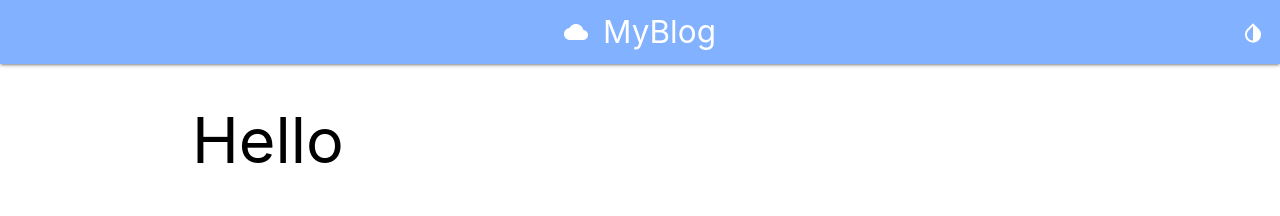
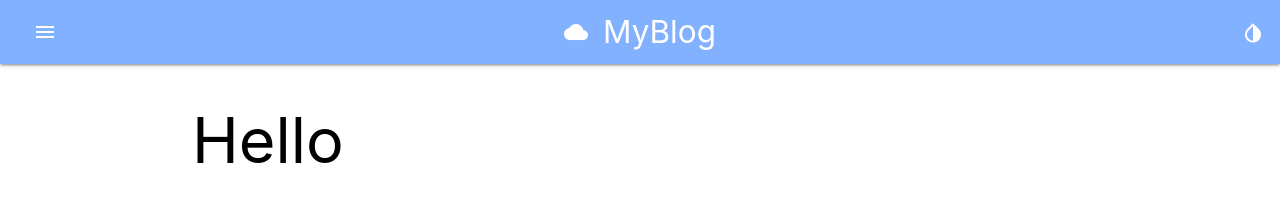
Before and after one commit to congeal/mini-material-doc, a Jekyll site: the page built from index.md, in a window 1280 px wide. Shown: the top 216 px of the page. Built offline with Jekyll 4.4.1, drawn with Linux system fonts in a browser that asks for light colours; nearby versions of some CDN libraries; our own code applies the rules of GitHub Pages for plain Markdown files.

Commit message:
sidenav layout

```diff
--- a/_includes/navbar.html
+++ b/_includes/navbar.html
@@ -1,15 +1,33 @@
 <div class="navbar-fixed">
-    <nav>
-        <div class="nav-wrapper main-nav">
-            <a href="#" data-target="nav-mobile" class="sidenav-trigger"><i class="material-icons">menu</i></a>
+    <nav class="main-nav">
+        <div class="nav-wrapper">
+            <ul class="left">
+                <a href="#" data-target="slide-out" class="sidenav-trigger show-on-large"><i class="material-icons">menu</i></a>
+            </ul>
             <a href="#" class="brand-logo center"><i class="material-icons">cloud</i>{{ site.title }}</a>
             <ul class="right">
-                <li><a href="#" id="theme-toggle" class="waves-effect waves-light" onclick="modeSwitcher()"><i class="material-icons">invert_colors</i></a></li>
+                <li><a href="#" id="theme-toggle" class="waves-effect waves-light" onclick="modeSwitcher()"><i
+                            class="material-icons">invert_colors</i></a></li>
             </ul>
         </div>
     </nav>
 </div>
 
-<ul class="sidenav" id="nav-mobile">
-    <li>Something</li>
+<ul id="slide-out" class="sidenav">
+    <li>
+        <div class="user-view">
+            <div class="background">
+            </div>
+            <!-- <a href="#user"><img class="circle" src="images/yuna.jpg"></a> -->
+            <a href="#name"><span class="ame">John Doe</span></a>
+            <a href="#email"><span class="mail">jdandturk@gmail.com</span></a>
+        </div>
+    </li>
+    <li class="active"><a href="#!"><i class="material-icons">cloud</i>First Link With Icon</a></li>
+    <li><a href="#!">Second Link</a></li>
+    <li>
+        <div class="divider"></div>
+    </li>
+    <li><a class="subheader">Subheader</a></li>
+    <li><a class="waves-effect" href="#!">Third Link With Waves</a></li>
 </ul>
--- a/_layouts/default.html
+++ b/_layouts/default.html
@@ -1,5 +1,7 @@
 {% include header.html %}
-{% include navbar.html %}
+<head>
+    {% include navbar.html %}
+</head>
 <main>
     <div class="container browser-default-uls">
         {{ content }}
--- a/assets/css/main.scss
+++ b/assets/css/main.scss
@@ -12,8 +12,22 @@ body {
   flex-direction: column;
 }
 
-nav {
+.main-nav {
   background-color: var(--main-color);
+}
+
+.sidenav {
+  color: var(--main-text-color);
+  background-color: var(--main-background-color);
+  .divider {
+    background-color: rgba(255,255,255,0.2);
+  }
+  li a {
+    color: var(--main-text-color);
+  }
+  li:hover {
+    background-color:var(--lighter-main-color);
+  }
 }
 
 .browser-default-uls {
--- a/assets/js/init.js
+++ b/assets/js/init.js
@@ -1,8 +1,5 @@
 document.addEventListener('DOMContentLoaded', function () {
     const M = window.M;
     var elems = document.querySelectorAll('.sidenav');
-    var opts = {
-        edge: 'left' // Choose the horizontal origin
-    };
-    var instances = M.Sidenav.init(elems, opts);
+    var instances = M.Sidenav.init(elems, {});
 });
```
